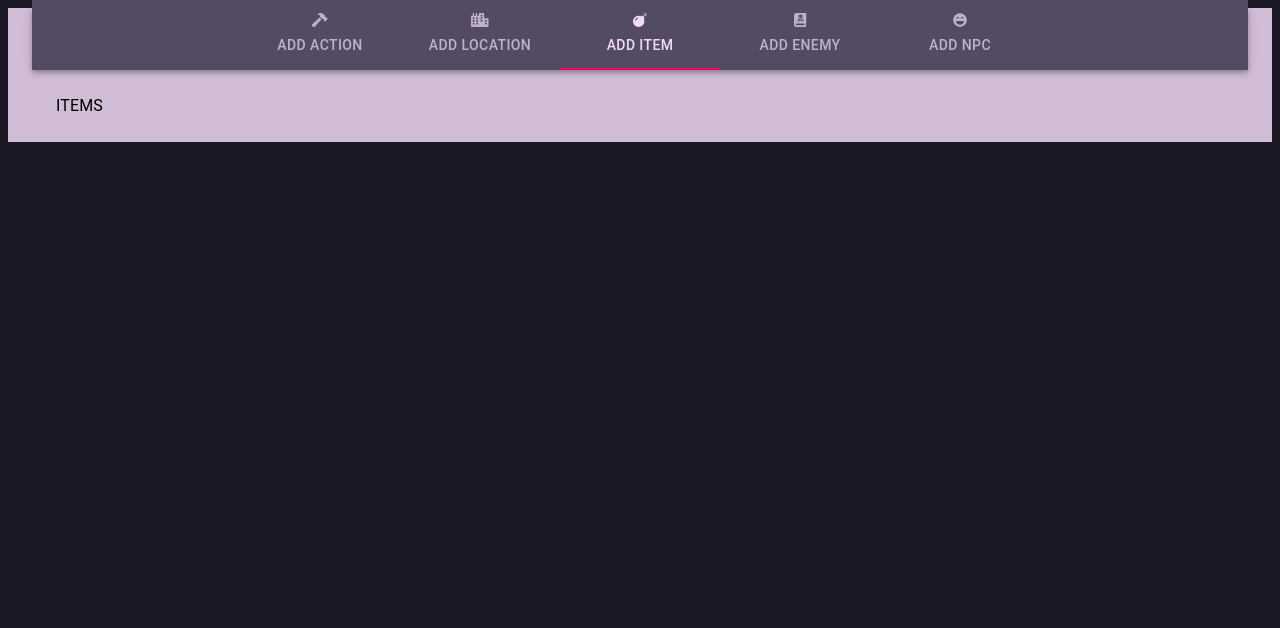
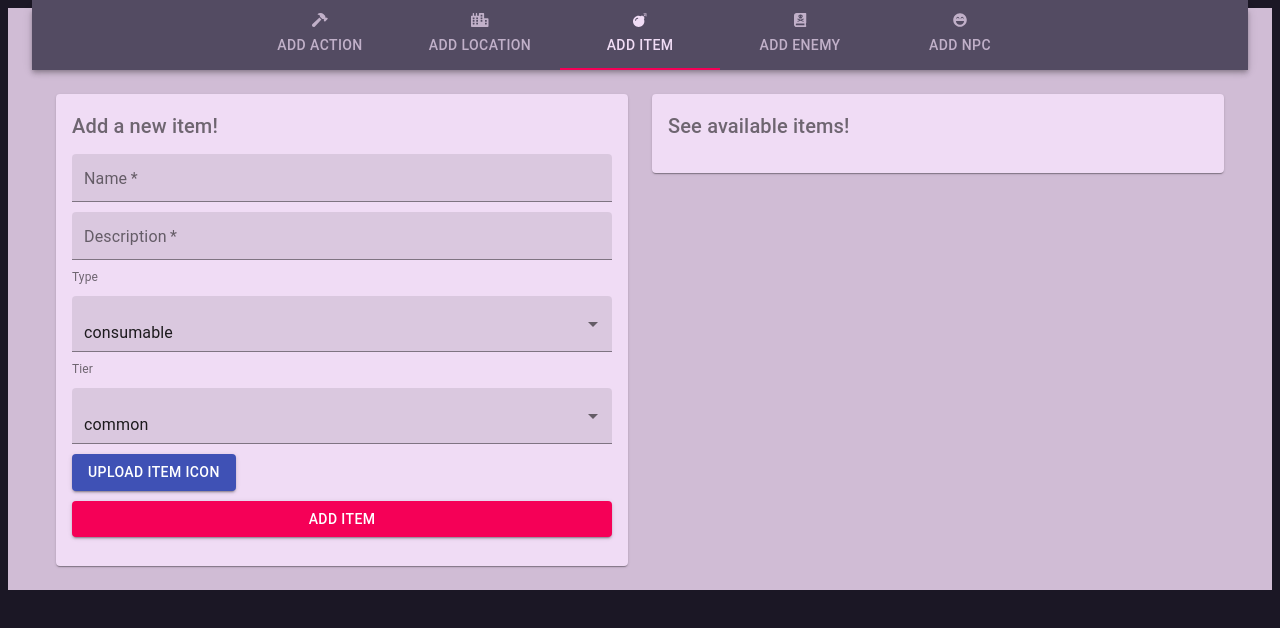
Before and after one commit to thinnkeeper/innkeeper-website, a React (Create React App) app: page / in a window 1280 px wide. Both pictures are taken after a click on the tab "ADD ITEM". Shown: the top 628 px of the page. Built offline with nearby package versions, Linux system fonts and the light colour scheme.

Commit message:
:sparkles: base of the Items page

```diff
--- a/src/components/Page/pages/Items.tsx
+++ b/src/components/Page/pages/Items.tsx
@@ -1,7 +1,119 @@
 import React from 'react';
-// import { Box, Typography } from '@material-ui/core';
-// import { colors } from '../shared/colors';
+import {
+	Grid,
+	Card,
+	CardContent,
+	Typography,
+	Button,
+	Select,
+	MenuItem,
+	InputLabel,
+	TextField,
+} from '@material-ui/core';
+import styled from 'styled-components';
+import { colors } from '../../../shared/colors';
+
+const Form = styled.form`
+	display: flex;
+	flex-direction: column;
+
+	> * {
+		margin: 5px 0;
+	}
+`;
 
 export default function Items(props: any) {
-	return <div>ITEMS</div>;
+	const handleData = (event: any) => {
+		console.log(event);
+		event.preventDefault();
+	};
+	return (
+		<>
+			<Grid container spacing={3}>
+				<Grid item xs={6}>
+					<Card style={{ backgroundColor: colors.whiteish }}>
+						<CardContent>
+							<Typography
+								color="textSecondary"
+								variant="h6"
+								component="h6"
+								gutterBottom>
+								Add a new item!
+							</Typography>
+							<Form noValidate autoComplete="off" onSubmit={handleData}>
+								<TextField
+									id="filled-size-small"
+									label="Name"
+									variant="filled"
+									required
+									size="small"
+								/>
+								<TextField
+									id="filled-size-small"
+									label="Description"
+									variant="filled"
+									required
+									size="small"
+									multiline
+								/>
+								<InputLabel shrink id="demo-simple-select-placeholder-label-label">
+									Type
+								</InputLabel>
+								<Select
+									labelId="simple-select-label"
+									id="simple-select"
+									variant="filled"
+									value={1}>
+									<MenuItem value={1}>consumable</MenuItem>
+									<MenuItem value={2}>not consumable</MenuItem>
+								</Select>
+								<InputLabel shrink id="demo-simple-select-placeholder-label-label">
+									Tier
+								</InputLabel>
+								<Select
+									labelId="simple-select-label"
+									id="simple-select"
+									variant="filled"
+									value={1}>
+									<MenuItem value={1}>common</MenuItem>
+									<MenuItem value={2}>uncommon</MenuItem>
+									<MenuItem value={3}>rare</MenuItem>
+									<MenuItem value={4}>legendary</MenuItem>
+									<MenuItem value={5}>mythic</MenuItem>
+								</Select>
+								<input
+									accept="image/*"
+									id="contained-button-file"
+									multiple
+									type="file"
+									style={{ display: 'none' }}
+								/>
+								<label htmlFor="contained-button-file">
+									<Button variant="contained" color="primary" component="span">
+										Upload item icon
+									</Button>
+								</label>
+								<Button variant="contained" color="secondary" type="submit">
+									Add item
+								</Button>
+							</Form>
+						</CardContent>
+					</Card>
+				</Grid>
+				<Grid item xs={6}>
+					<Card style={{ backgroundColor: colors.whiteish }}>
+						<CardContent>
+							<Typography
+								color="textSecondary"
+								variant="h6"
+								component="h6"
+								gutterBottom>
+								See available items!
+							</Typography>
+						</CardContent>
+					</Card>
+				</Grid>
+			</Grid>
+		</>
+	);
 }
--- a/src/components/TabPanel/index.tsx
+++ b/src/components/TabPanel/index.tsx
@@ -1,5 +1,5 @@
 import React from 'react';
-import { Box, Typography } from '@material-ui/core';
+import { Box } from '@material-ui/core';
 // import { colors } from '../shared/colors';
 
 export default function TabPanel(props: any) {
@@ -11,11 +11,7 @@ export default function TabPanel(props: any) {
 			hidden={page !== index}
 			id={`scrollable-force-tabpanel-${index}`}
 			aria-labelledby={`scrollable-force-tab-${index}`}>
-			{page === index && (
-				<Box p={3}>
-					<Typography>{children}</Typography>
-				</Box>
-			)}
+			{page === index && <Box p={3}>{children}</Box>}
 		</div>
 	);
 }
```
